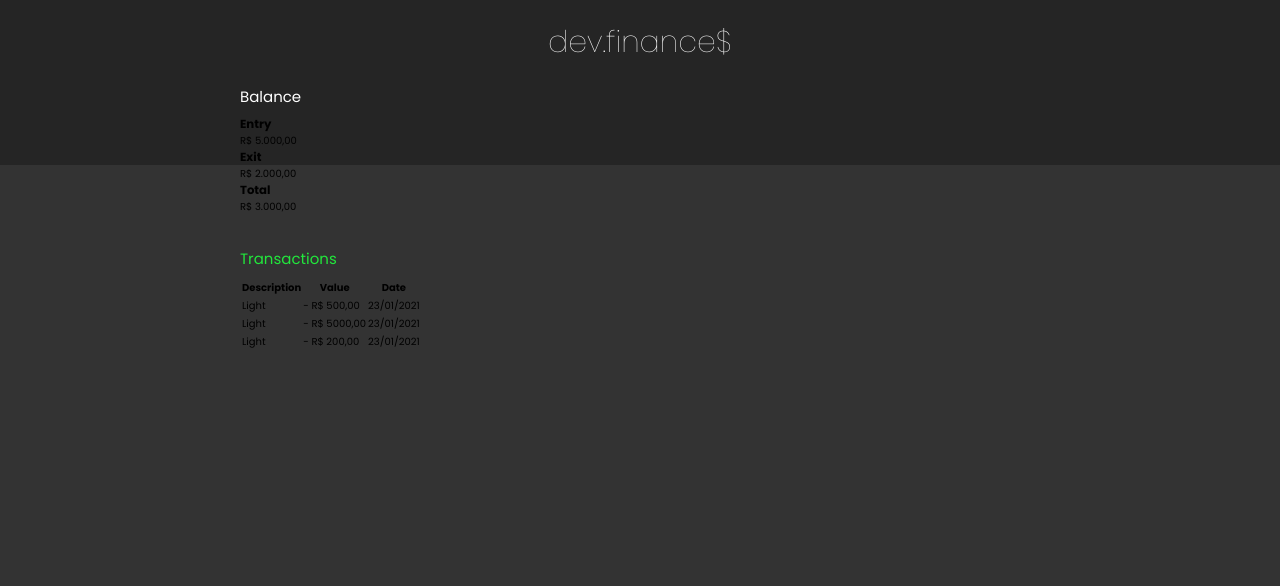
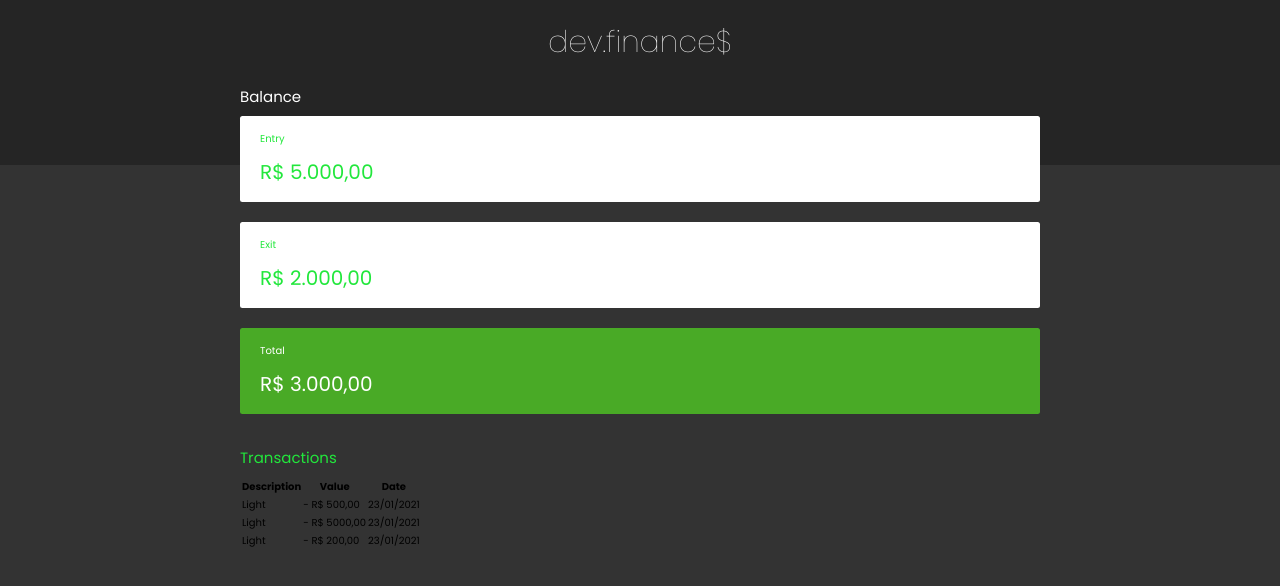
Before and after one commit to Pedro-Murilo/devfinance, a React (Create React App) app: page / in a window 1280 px wide. Shown: the top 586 px of the page. Built offline with nearby package versions, Linux system fonts and the light colour scheme.

Commit message:
Break the card to a component and styling CardStyles.js

```diff
--- a/src/components/Balance/Balance.js
+++ b/src/components/Balance/Balance.js
@@ -1,20 +1,10 @@
 import { BalanceContainer, TitleH2 } from "./BalanceStyles";
+import Card from '../Card/Card';
 
 const BalanceSection = () => (
   <BalanceContainer>
     <TitleH2>Balance</TitleH2>
-    <div className="card">
-      <h3>Entry</h3>
-      <p>R$ 5.000,00</p>
-    </div>
-    <div className="card">
-      <h3>Exit</h3>
-      <p>R$ 2.000,00</p>
-    </div>
-    <div className="card total">
-      <h3>Total</h3>
-      <p>R$ 3.000,00</p>
-    </div>
+    <Card />
   </BalanceContainer>
 );
 
--- /dev/null
+++ b/src/components/Card/Card.js
@@ -0,0 +1,20 @@
+import { CardContainer } from './CardStyles';
+
+const Card = () => (
+  <>
+    <CardContainer>
+      <h3>Entry</h3>
+      <p>R$ 5.000,00</p>
+    </CardContainer>
+    <CardContainer>
+      <h3>Exit</h3>
+      <p>R$ 2.000,00</p>
+    </CardContainer>
+    <CardContainer className="total">
+      <h3>Total</h3>
+      <p>R$ 3.000,00</p>
+    </CardContainer>
+  </>
+);
+
+export default Card;
--- /dev/null
+++ b/src/components/Card/CardStyles.js
@@ -0,0 +1,34 @@
+import styled, { css } from 'styled-components';
+
+const h3Styles = css`
+    font-size: 1rem;
+    font-weight: normal;
+`
+
+const pStyles = css`
+    font-size: 2rem;
+    line-height: 3rem;
+    margin-top: 1rem;
+`
+
+export const CardContainer = styled.div`
+    background: #fff;
+    padding: 1.5rem 2rem;
+    border-radius: .25rem;
+    margin-bottom: 2rem;
+
+    color: #22e73c;
+
+    h3 {
+        ${h3Styles}
+    }
+
+    p {
+        ${pStyles}
+    }
+
+    &.total {
+        background: #49aa26;
+        color: #fff;
+    }
+`
```
Also changed, not shown: 1 other file (tests, documents, lock files or other folders).
